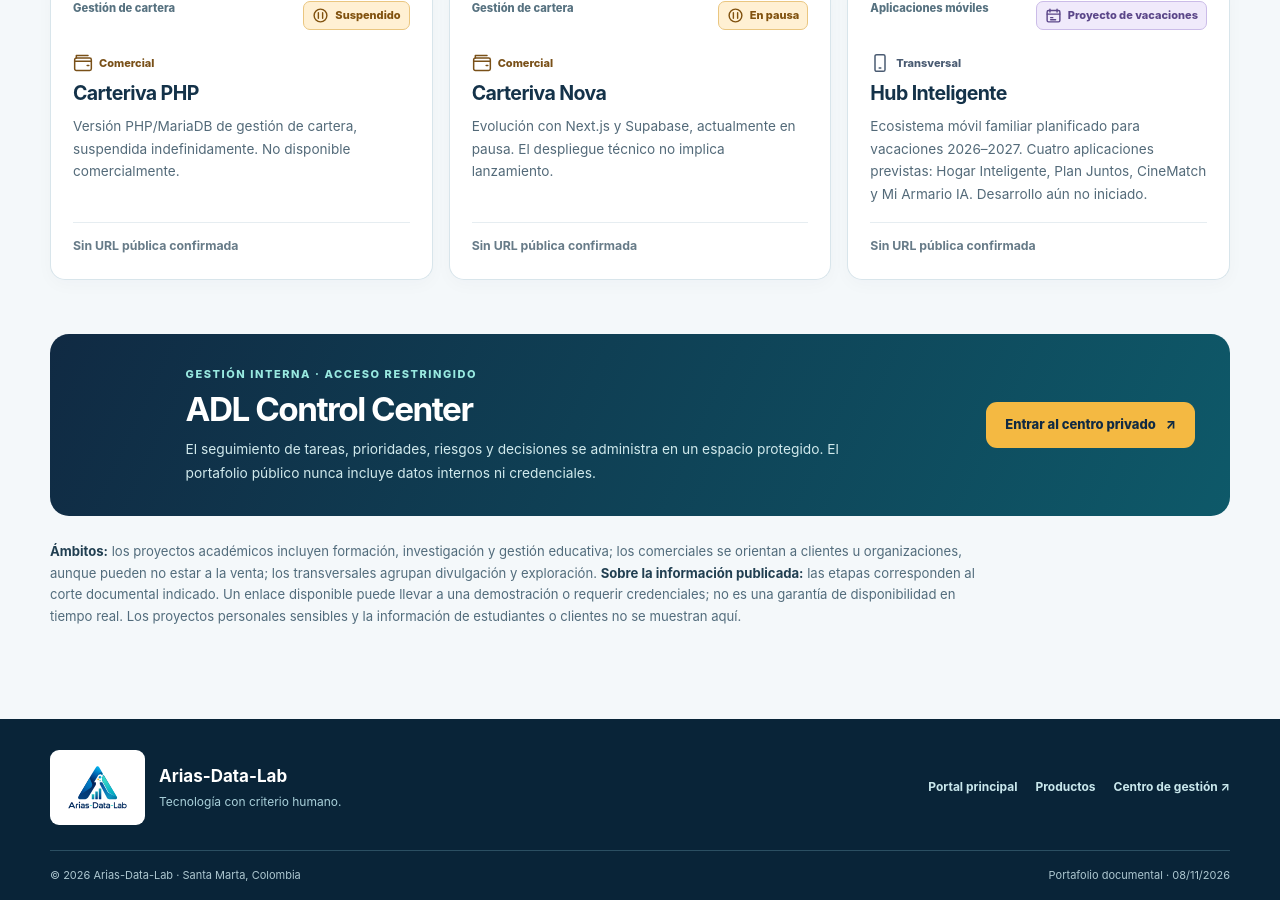
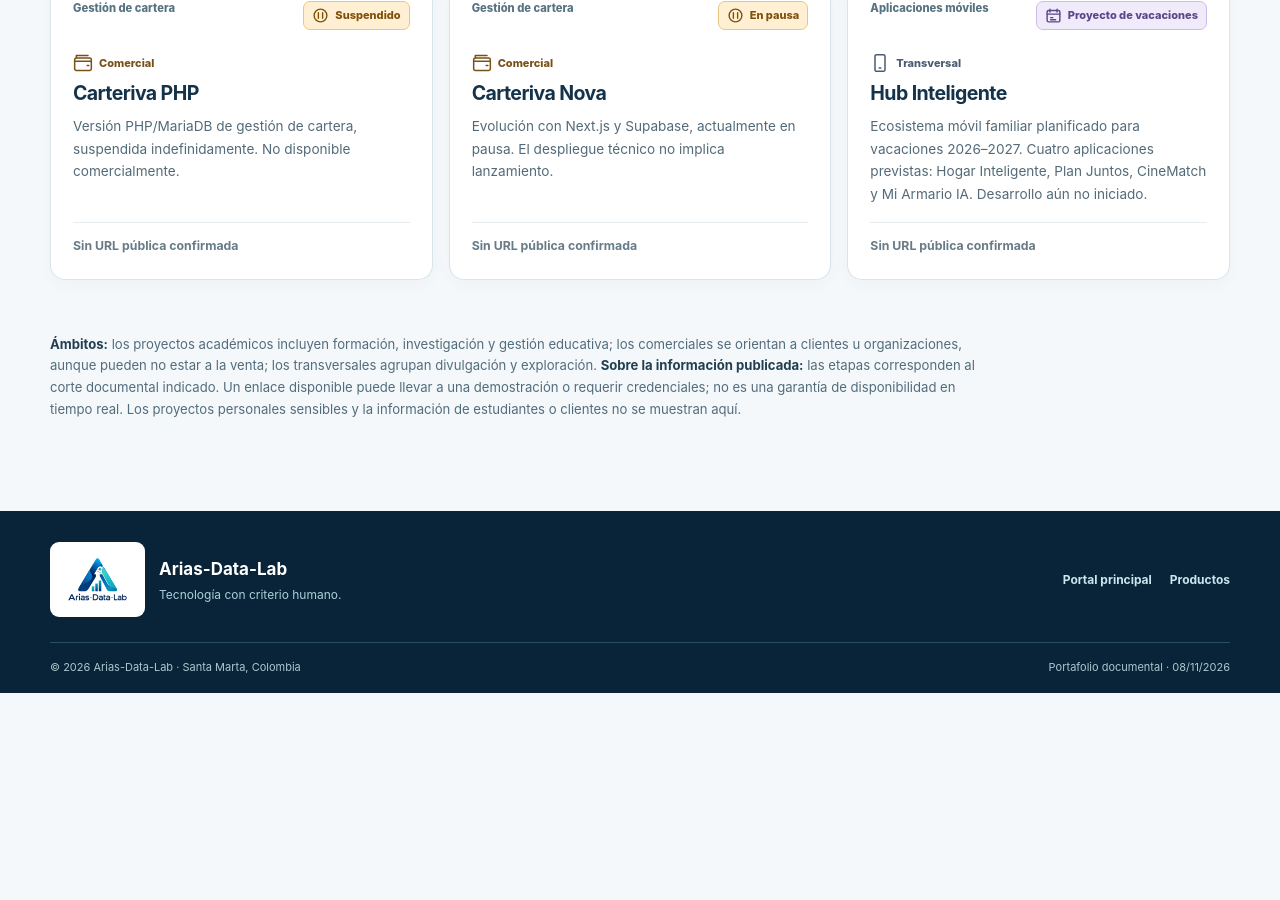
Before and after one commit to ljarias/ljarias.github.io, a Jekyll site: the page portafolio/index.html, which Jekyll copies as it is, in a window 1280 px wide and 900 px high, scrolled down 4068 px. Built offline with Jekyll 4.4.1, drawn with Linux system fonts in a browser that asks for light colours; after the commit the page ends 4761 px from its top, so only the background shows below that.

Commit message:
fix(portafolio): ajustar cifras y retirar enlace al centro de gestión privado

```diff
--- a/portafolio/index.html
+++ b/portafolio/index.html
@@ -25,7 +25,7 @@
 <main id="contenido">
 <section class="portfolio-hero" aria-labelledby="portfolio-title"><div class="container portfolio-hero-inner">
 <div class="hero-copy"><p class="hero-overline">SOFTWARE · DATOS · IA · EDUCACIÓN</p><h1 id="portfolio-title">Proyectos con <span>propósito y claridad.</span></h1><p class="hero-summary">Explora investigación aplicada, pilotos institucionales, recursos abiertos y soluciones profesionales. La naturaleza de cada proyecto no implica que esté disponible comercialmente.</p><p class="hero-date">Revisión de clasificación: <strong>08 de noviembre de 2026</strong></p><div class="hero-actions"><a class="button button-primary" href="#catalogo">Explorar proyectos <span aria-hidden="true">↓</span></a><a class="button button-outline" href="../#trayectoria">Conocer la trayectoria <span aria-hidden="true">↗</span></a></div></div>
-<div class="hero-stats" aria-label="Resumen del portafolio"><div class="hero-stat"><strong>20</strong><span>Iniciativas catalogadas</span></div><div class="hero-stat"><strong>9</strong><span>Con enlace documentado</span></div><div class="hero-stat"><strong>10</strong><span>En evolución</span></div><div class="hero-stat"><strong>4</strong><span>En pausa o planificación</span></div></div>
+<div class="hero-stats" aria-label="Resumen del portafolio"><div class="hero-stat"><strong>20</strong><span>Iniciativas catalogadas</span></div><div class="hero-stat"><strong>9</strong><span>Con enlace documentado</span></div><div class="hero-stat"><strong>8</strong><span>En evolución</span></div><div class="hero-stat"><strong>3</strong><span>En pausa o planificación</span></div></div>
 </div></section>
 <div class="container main-catalog" id="catalogo">
 <div class="catalog-intro"><div><p class="kicker">EXPLORA EL PORTAFOLIO</p><h2>Encuentra el proyecto que buscas.</h2></div><p>Cada ficha distingue propósito, etapa de desarrollo y acceso. Un piloto educativo no es necesariamente un producto comercial.</p></div>
@@ -59,8 +59,8 @@
 
 <article class="catalog-card" data-state="pausados" data-scope="conocimiento" data-lifecycle="planificado" data-naturaleza="experimentacion" data-acceso="no-publico"><div class="card-head"><span class="category">Aplicaciones móviles</span><span class="status paused lifecycle-planificado" aria-label="Planificado, sin iniciar. Estado documentado: Proyecto de vacaciones"><svg class="adl-stage-icon" aria-hidden="true" focusable="false"><use href="../arias-data-lab/ui-icons.svg#stage-plan"></use></svg><span>Proyecto de vacaciones</span></span></div><div class="adl-card-topic"><svg class="adl-ui-icon" aria-hidden="true"><use href="../arias-data-lab/ui-icons.svg#smartphone"></use></svg>Transversal</div><h3>Hub Inteligente</h3><p>Ecosistema móvil familiar planificado para vacaciones 2026–2027. Cuatro aplicaciones previstas: Hogar Inteligente, Plan Juntos, CineMatch y Mi Armario IA. Desarrollo aún no iniciado.</p><div class="card-foot"><span class="no-link">Sin URL pública confirmada</span></div></article></div></section></div>
 <div class="no-results" id="portfolio-empty" hidden><h3>No encontramos proyectos con esos filtros.</h3><p>Prueba con otra palabra o utiliza «Limpiar filtros».</p></div>
-<section class="private-access" id="gestion-privada" aria-labelledby="private-title"><span id="gestión-privada" class="legacy-anchor" aria-hidden="true"></span><div class="access-copy"><p class="access-label">GESTIÓN INTERNA · ACCESO RESTRINGIDO</p><h2 id="private-title">ADL Control Center</h2><p>El seguimiento de tareas, prioridades, riesgos y decisiones se administra en un espacio protegido. El portafolio público nunca incluye datos internos ni credenciales.</p></div><a class="button button-primary" href="https://adl-control-center.vercel.app/" target="_blank" rel="noopener noreferrer">Entrar al centro privado <span aria-hidden="true">↗</span></a></section>
+
 <p class="public-note"><strong>Ámbitos:</strong> los proyectos académicos incluyen formación, investigación y gestión educativa; los comerciales se orientan a clientes u organizaciones, aunque pueden no estar a la venta; los transversales agrupan divulgación y exploración. <strong>Sobre la información publicada:</strong> las etapas corresponden al corte documental indicado. Un enlace disponible puede llevar a una demostración o requerir credenciales; no es una garantía de disponibilidad en tiempo real. Los proyectos personales sensibles y la información de estudiantes o clientes no se muestran aquí.</p>
 </div></main>
-<footer class="site-footer"><div class="container footer-main"><div class="footer-logo"><img src="../assets/brand/logo/v4.0/ADL_logo-maestro-color_EDITABLE_v4.0.svg" width="120" height="90" alt="Arias Data Lab"><div><strong>Arias-Data-Lab</strong><p>Tecnología con criterio humano.</p></div></div><nav aria-label="Enlaces del pie de página"><a href="../">Portal principal</a><a href="../arias-data-lab/productos/">Productos</a><a href="https://adl-control-center.vercel.app/" target="_blank" rel="noopener noreferrer">Centro de gestión ↗</a></nav></div><div class="container footer-bottom"><span>© 2026 Arias-Data-Lab · Santa Marta, Colombia</span><span>Portafolio documental · 08/11/2026</span></div></footer>
+<footer class="site-footer"><div class="container footer-main"><div class="footer-logo"><img src="../assets/brand/logo/v4.0/ADL_logo-maestro-color_EDITABLE_v4.0.svg" width="120" height="90" alt="Arias Data Lab"><div><strong>Arias-Data-Lab</strong><p>Tecnología con criterio humano.</p></div></div><nav aria-label="Enlaces del pie de página"><a href="../">Portal principal</a><a href="../arias-data-lab/productos/">Productos</a></nav></div><div class="container footer-bottom"><span>© 2026 Arias-Data-Lab · Santa Marta, Colombia</span><span>Portafolio documental · 08/11/2026</span></div></footer>
 </body></html>
```
